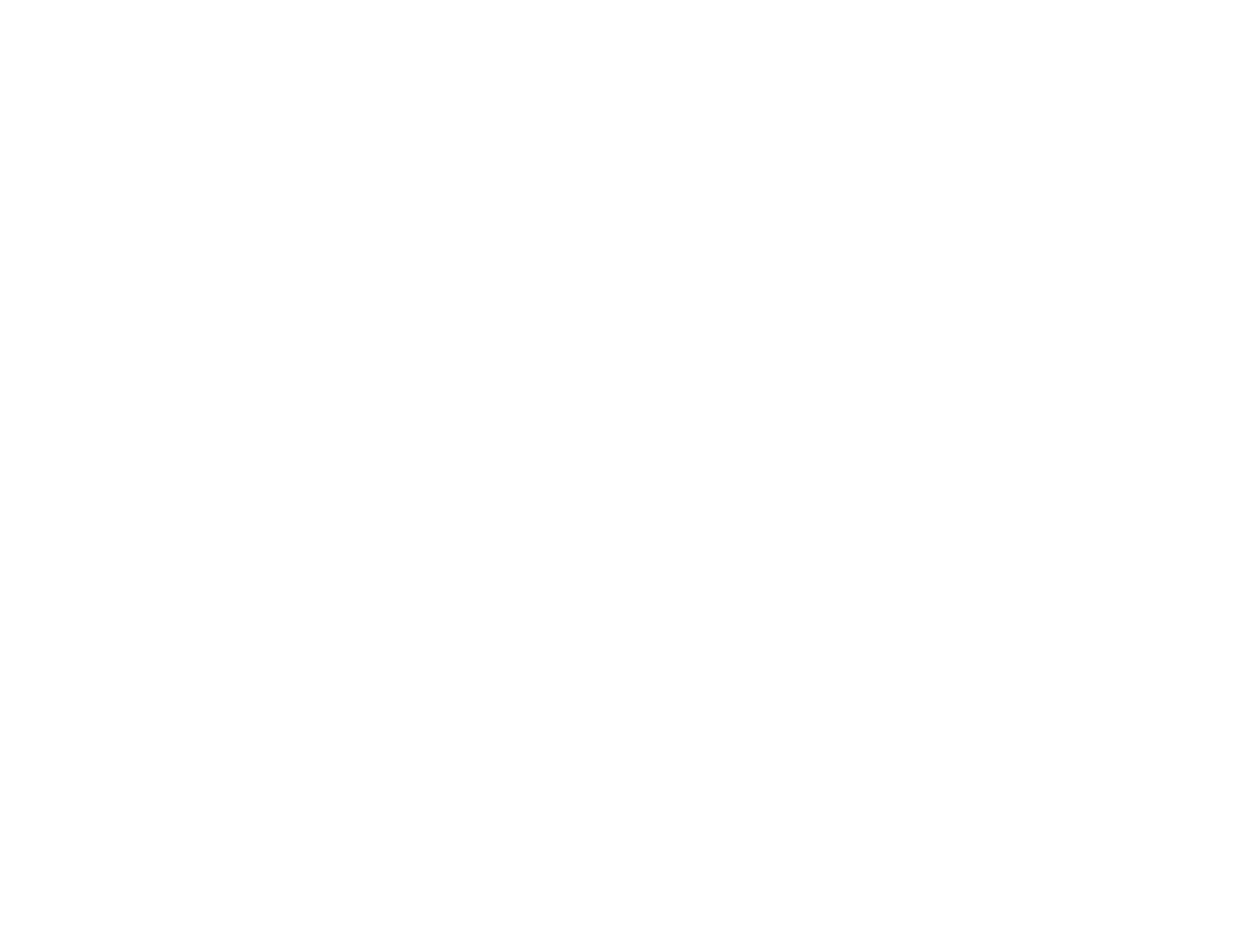
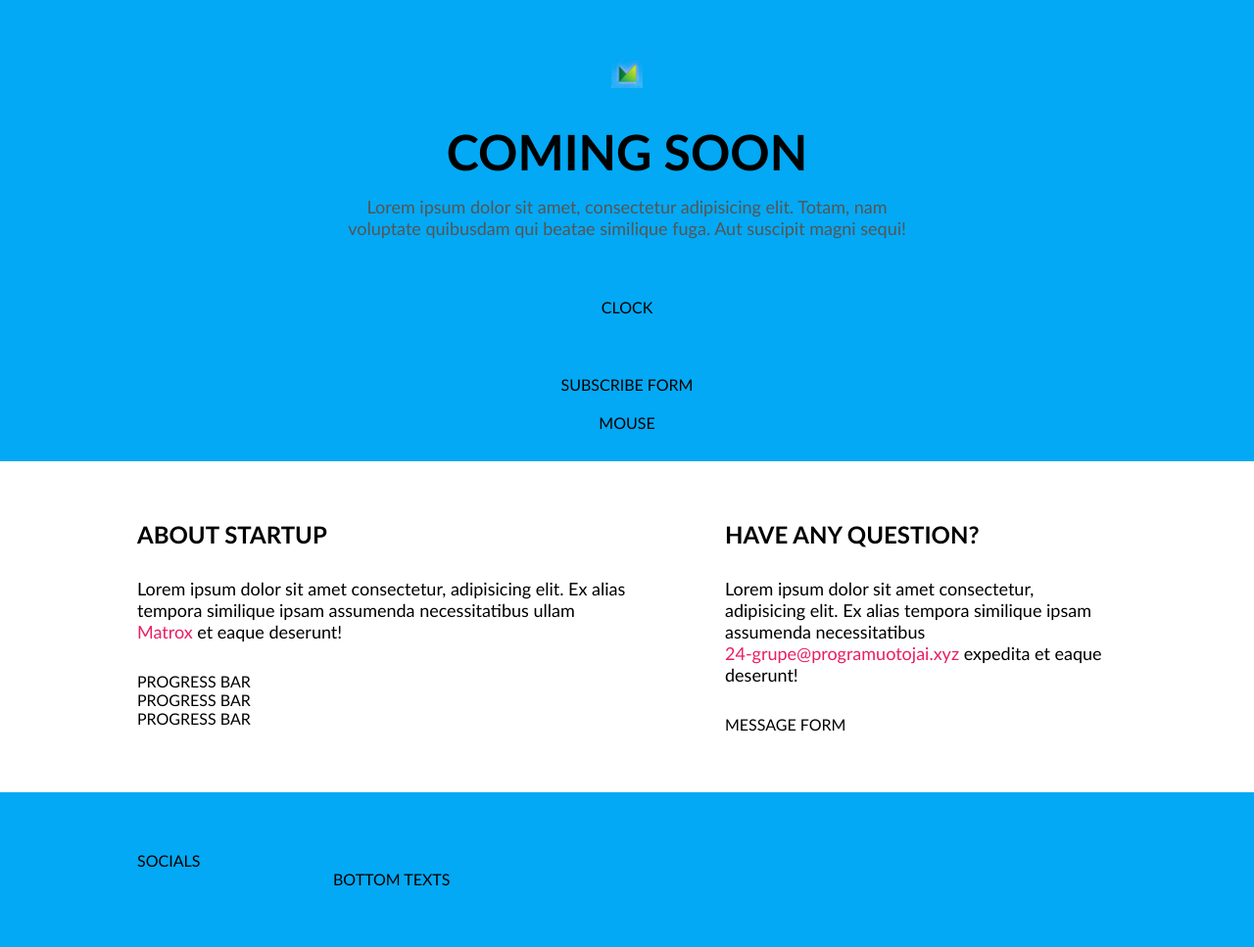
Before and after one commit to vilmantech/5-coming-soon, a plain HTML site: page index.html in a window 1280 px wide. Shown: the whole page at 98% size. Before the commit the page ends 800 px from the top, so only its background shows below. Drawn offline with Linux system fonts and the light colour scheme.

Commit message:
main content #2

```diff
--- a/css/custom.css
+++ b/css/custom.css
@@ -0,0 +1,88 @@
+/* basic style */
+
+.bg-blue {
+    background-color: #03a9f4;
+}
+
+/* hero section */
+
+.hero {
+    text-align: center;
+    padding-bottom: 30px;
+}
+
+.hero .logo {
+    display: inline-block;
+    height: 30px;
+    margin-bottom: 40px;
+}
+
+.hero .title {
+    display: inline-block;
+    width: 100%;
+    margin-bottom: 20px;
+    text-transform: uppercase;
+    font-size: 50px;
+    line-height: 50px;
+}
+
+.hero .subtitle {
+    display: inline-block;
+    width: 100%;
+    margin-bottom: 60px;
+    font-size: 18px;
+    line-height: 22px;
+    color: #555;
+}
+
+.hero .clock {
+    margin-bottom: 60px;
+}
+
+.hero form {
+    margin-bottom: 20px;
+}
+
+.hero .mouse {
+}
+
+/* main section */
+
+.left-column {
+    display: inline-block;
+    float: left;
+    width: 50%;
+}
+.right-column {
+    display: inline-block;
+    float: right;
+    width: 40%;
+}
+
+main .block-title {
+    margin-bottom: 30px;
+    text-transform: uppercase;
+}
+main .block-description {
+    margin-bottom: 30px;
+    font-size: 18px;
+}
+main .block-description > a {
+    color: #ea1e63;
+    text-decoration: none;
+}
+main .block-description > a:hover {
+    text-decoration: underline;
+}
+
+@media (max-width: 900px) {
+    .left-column {
+        width: 100%;
+        margin-bottom: 60px;
+    }
+    .right-column {
+        width: 100%;
+    }
+}
+
+/* footer section */
--- a/css/layout.css
+++ b/css/layout.css
@@ -0,0 +1,38 @@
+.container {
+    display: inline-block;
+    width: 100%;
+    padding: 60px 0;
+}
+.container > .row {
+    display: inline-block;
+    width: 1000px;
+    margin: 0 calc(50% - 500px);
+}
+.container > .short-row {
+    display: inline-block;
+    width: 600px;
+    margin: 0 calc(50% - 300px);
+}
+
+@media (max-width: 1100px) {
+    .container > .row {
+        width: 800px;
+        margin: 0 calc(50% - 400px);
+    }
+}
+
+@media (max-width: 900px) {
+    .container > .row {
+        width: 600px;
+        margin: 0 calc(50% - 300px);
+    }
+}
+
+@media (max-width: 680px) {
+    .container > .row,
+    .container > .short-row {
+        width: 100%;
+        margin: 0;
+        padding: 0 20px;
+    }
+}
--- a/index.html
+++ b/index.html
@@ -1,11 +1,78 @@
 <!DOCTYPE html>
 <html lang="en">
+
 <head>
     <meta charset="UTF-8">
     <meta name="viewport" content="width=device-width, initial-scale=1.0">
-    <title>Document</title>
+    <title>Coming soon</title>
+    <!-- init -->
+    <link rel="stylesheet" href="./css/variables.css">
+    <link rel="stylesheet" href="./css/reset.css">
+    <!-- 3rd party -->
+    <!-- components -->
+    <link rel="stylesheet" href="./css/layout.css">
+    <link rel="stylesheet" href="./css/button.css">
+    <link rel="stylesheet" href="./css/clock.css">
+    <link rel="stylesheet" href="./css/form.css">
+    <link rel="stylesheet" href="./css/mouse.css">
+    <link rel="stylesheet" href="./css/progress-bar.css">
+    <!-- custom -->
+    <link rel="stylesheet" href="./css/custom.css">
 </head>
+
 <body>
+    <section class="container hero bg-blue">
+        <div class="short-row">
+            <img class="logo" src="./img/logo.png" alt="Logo">
+            <h1 class="title">Coming soon</h1>
+            <p class="subtitle">Lorem ipsum dolor sit amet, consectetur adipisicing elit. Totam, nam voluptate quibusdam qui beatae similique fuga. Aut suscipit magni sequi!</p>
+            <div class="clock">
+                CLOCK
+            </div>
+            <form>
+                SUBSCRIBE FORM
+            </form>
+            <div class="mouse">
+                MOUSE
+            </div>
+        </div>
+    </section>
 
+    <main class="container">
+        <div class="row">
+            <div class="left-column">
+                <h2 class="block-title">About startup</h2>
+                <p class="block-description">Lorem ipsum dolor sit amet consectetur, adipisicing elit. Ex alias tempora similique ipsam assumenda necessitatibus ullam <a href="#">Matrox</a> et eaque deserunt!</p>
+                <div class="progress-bar">
+                    PROGRESS BAR
+                </div>
+                <div class="progress-bar">
+                    PROGRESS BAR
+                </div>
+                <div class="progress-bar">
+                    PROGRESS BAR
+                </div>
+            </div>
+            <div class="right-column">
+                <h2 class="block-title">Have any question?</h2>
+                <p class="block-description">Lorem ipsum dolor sit amet consectetur, adipisicing elit. Ex alias tempora similique ipsam assumenda necessitatibus <a href="mailto:24-grupe@programuotojai.xyz">24&#8209;grupe@programuotojai.xyz</a> expedita et eaque deserunt!</p>
+                <form>
+                    MESSAGE FORM
+                </form>
+            </div>
+        </div>
+    </main>
+
+    <footer class="container bg-blue">
+        <div class="row">
+            SOCIALS
+        </div>
+        <div class="short-row">
+            BOTTOM TEXTS
+        </div>
+    </footer>
+
+    <script src="./js/main.js"></script>
 </body>
+
 </html>
```
Also changed, not shown: 1 other file.
